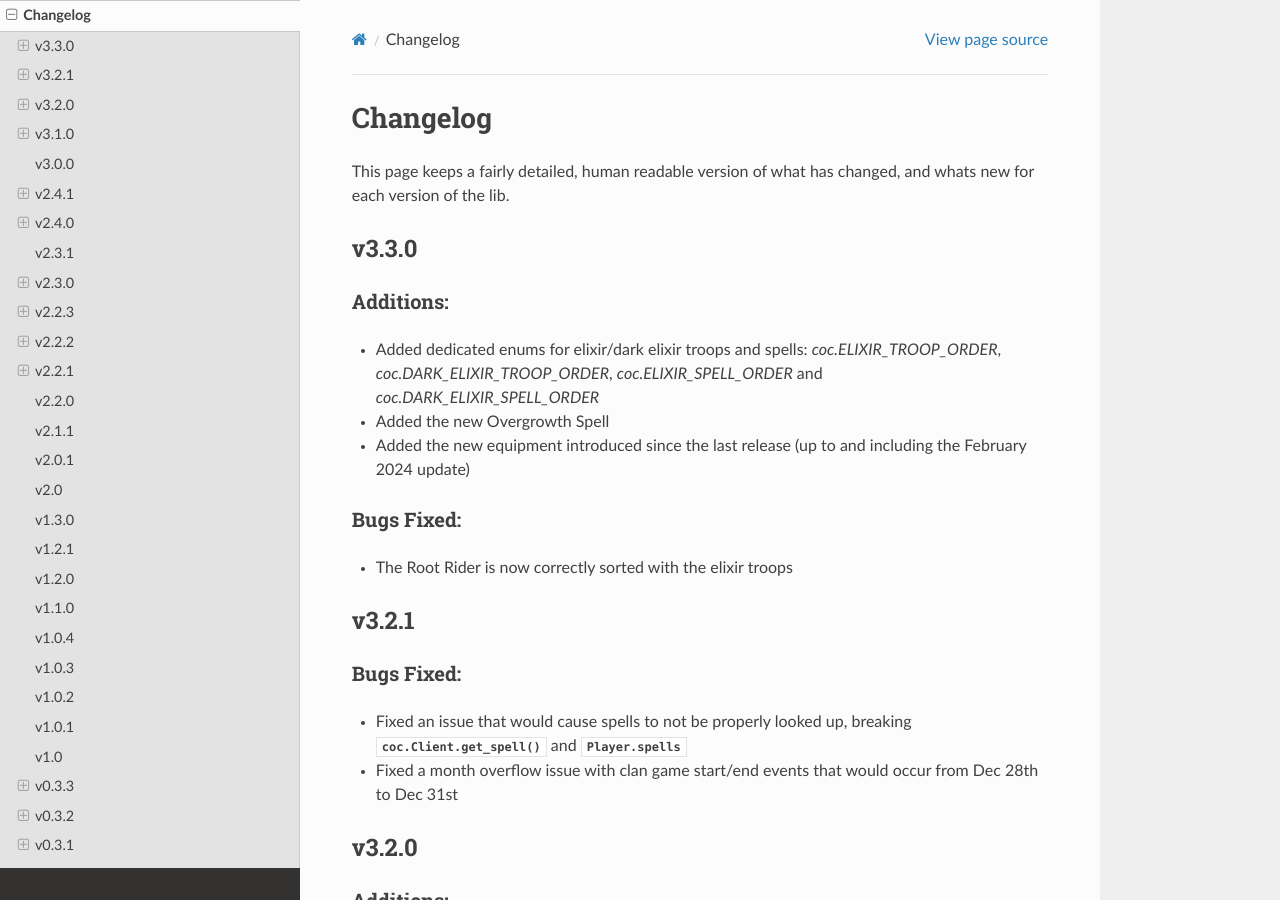
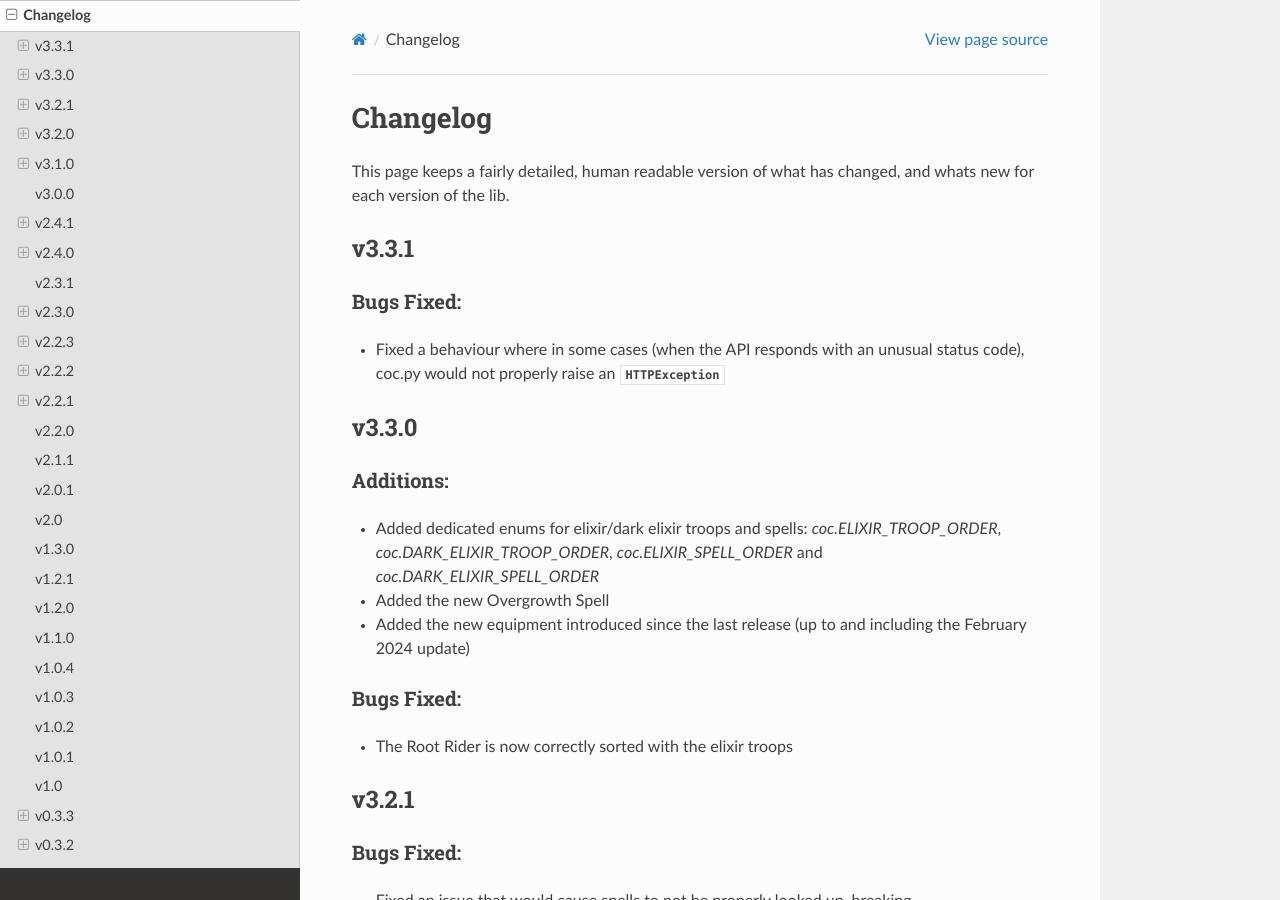
Before and after one commit to mathsman5133/coc.py, a Sphinx documentation site: the page built from docs/miscellaneous/changelog.rst, in a window 1280 px wide and 900 px high. Built offline with Sphinx 7.4.7 and the Read the Docs theme 2.0.0, drawn with Linux system fonts in a browser that asks for light colours.

Commit message:
chore: version bump & release notes

```diff
--- a/coc/__init__.py
+++ b/coc/__init__.py
@@ -22,7 +22,7 @@ OUT OF OR IN CONNECTION WITH THE SOFTWARE OR THE USE OR OTHER DEALINGS IN THE
 SOFTWARE.
 """
 
-__version__ = "3.3.0"
+__version__ = "3.3.1"
 
 from .abc import BasePlayer, BaseClan
 from .clans import RankedClan, Clan
--- a/docs/conf.py
+++ b/docs/conf.py
@@ -15,7 +15,7 @@ sys.path.append((root_project / "docs").as_posix())
 project = 'coc'
 copyright = '2022, mathsman5133'
 author = 'mathsman5133'
-release = '3.3.0'
+release = '3.3.1'
 
 # -- General configuration ---------------------------------------------------
 # https://www.sphinx-doc.org/en/master/usage/configuration.html#general-configuration
--- a/docs/miscellaneous/changelog.rst
+++ b/docs/miscellaneous/changelog.rst
@@ -6,6 +6,14 @@ Changelog
 ===========
 This page keeps a fairly detailed, human readable version
 of what has changed, and whats new for each version of the lib.
+
+v3.3.1
+------
+
+Bugs Fixed:
+~~~~~~~~~~~
+- Fixed a behaviour where in some cases (when the API responds with an unusual status code), coc.py would not
+  properly raise an :class:`HTTPException`
 
 v3.3.0
 ------
--- a/pyproject.toml
+++ b/pyproject.toml
@@ -7,7 +7,7 @@ name = "coc.py"
 authors = [{ name = "mathsman5133" }]
 maintainers = [{ name = "majordoobie" }, { name = "MagicTheDev" }, { name = "Kuchenmampfer" },
     { name = "lukasthaler"}, { name = "doluk"}]
-version = "3.3.0"
+version = "3.3.1"
 description = "A python wrapper for the Clash of Clans API"
 requires-python = ">=3.7.3"
 readme = "README.rst"
```
